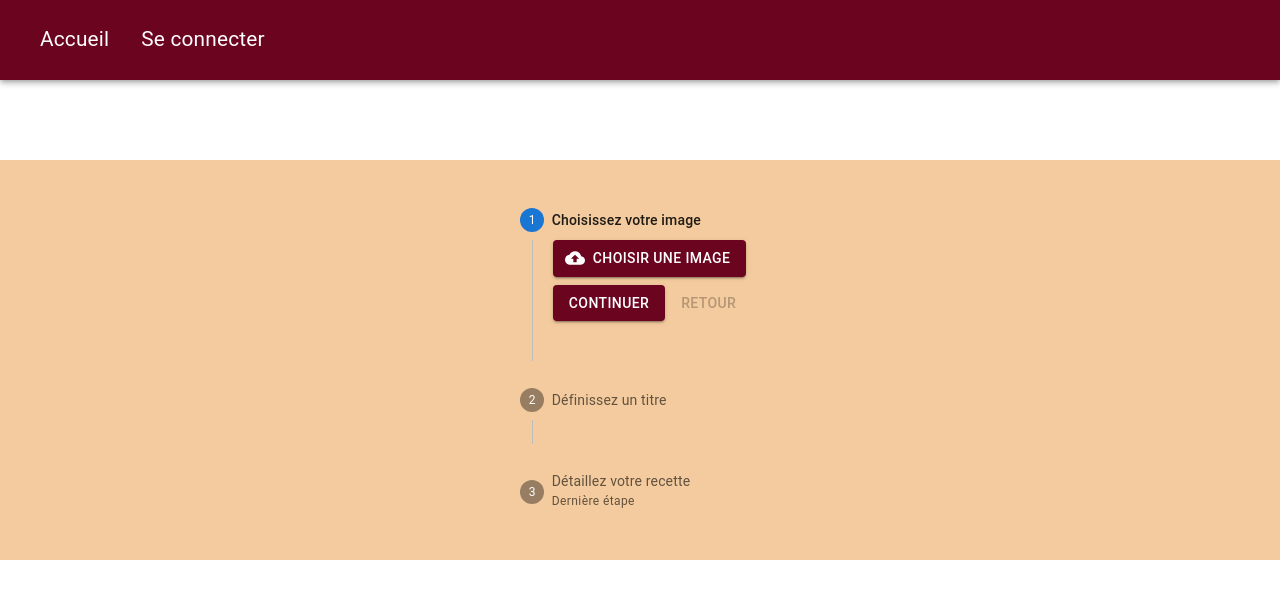
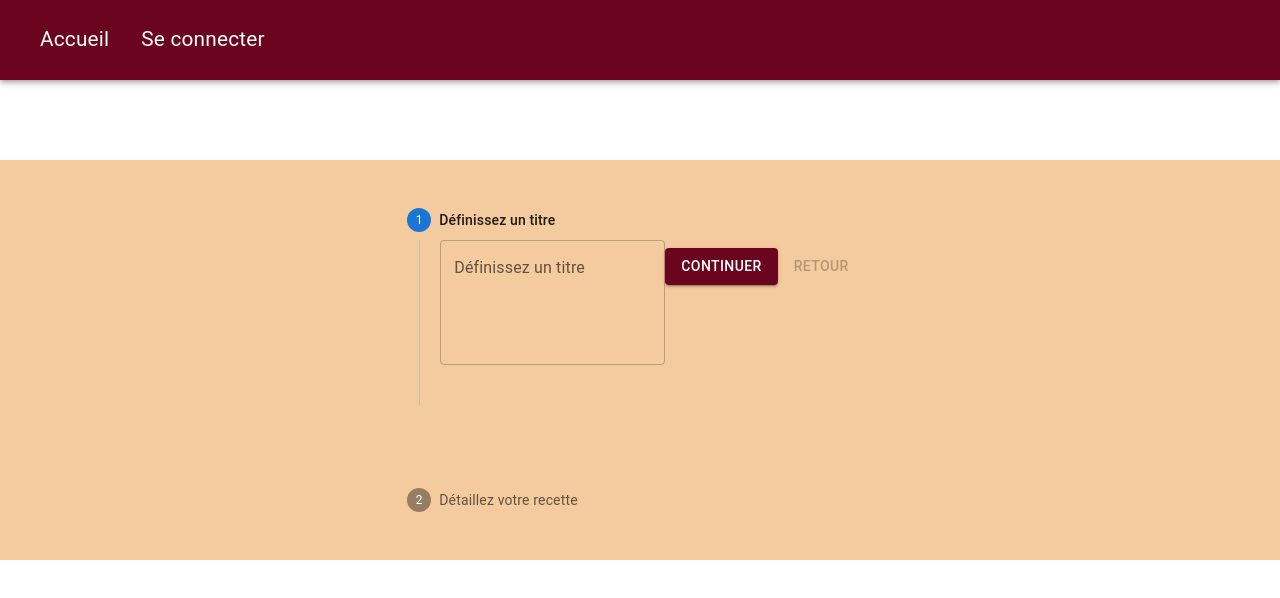
Before and after one commit to FlorianeLNT/NomNom-CookingNetwork, a React (Vite) app: page /post in a window 1280 px wide. Shown: the top 598 px of the page. Built offline with nearby package versions, Linux system fonts and the light colour scheme.

Commit message:
StandBy de l'ajout d'image à la création de post, CSS page Publier

```diff
--- a/src/Component/createCard/createCard.jsx
+++ b/src/Component/createCard/createCard.jsx
@@ -9,16 +9,16 @@ import Paper from "@mui/material/Paper";
 import Typography from "@mui/material/Typography";
 import TextField from "@mui/material/TextField";
 import { styled } from "@mui/material/styles";
-import CloudUploadIcon from "@mui/icons-material/CloudUpload";
+// import CloudUploadIcon from "@mui/icons-material/CloudUpload";
 import { useState } from "react";
 import { useNavigate } from "react-router-dom";
 import NavBar from "../NavBar/NavBar";
 import "./CreateCard.css";
 
 const steps = [
-  {
-    label: "Choisissez votre image",
-  },
+  // {
+  //   label: "Choisissez votre image",
+  // },
   {
     label: "Définissez un titre",
   },
@@ -108,9 +108,9 @@ function CreateCard(props) {
   };
 
   const CreateCard = (step, index) => {
-    if (index === 0) {
-      return <InputFileUpload />;
-    }
+    // if (index === 0) {
+    //   return <InputFileUpload />;
+    // }
     if (index === 1) {
       return (
         <div>
@@ -142,35 +142,35 @@ function CreateCard(props) {
     }
   };
 
-  const InputFileUpload = () => {
-    return (
-      <div>
-        <Button
-          component="label"
-          variant="contained"
-          startIcon={<CloudUploadIcon />}
-          sx={{
-            backgroundColor: "#6b041f",
-            "&:hover": { backgroundColor: "#921738" },
-          }}
-        >
-          Choisir une image
-          <VisuallyHiddenInput
-            type="file"
-            accept="image/*"
-            onChange={handleFileChange}
-          />
-        </Button>
-        {selectedFile && (
-          <div>
-            <Typography variant="body1">
-              Image choisie : {selectedFile.name}
-            </Typography>
-          </div>
-        )}
-      </div>
-    );
-  };
+  // const InputFileUpload = () => {
+  //   return (
+  //     <div>
+  //       <Button
+  //         component="label"
+  //         variant="contained"
+  //         startIcon={<CloudUploadIcon />}
+  //         sx={{
+  //           backgroundColor: "#6b041f",
+  //           "&:hover": { backgroundColor: "#921738" },
+  //         }}
+  //       >
+  //         Choisir une image
+  //         <VisuallyHiddenInput
+  //           type="file"
+  //           accept="image/*"
+  //           onChange={handleFileChange}
+  //         />
+  //       </Button>
+  //       {selectedFile && (
+  //         <div>
+  //           <Typography variant="body1">
+  //             Image choisie : {selectedFile.name}
+  //           </Typography>
+  //         </div>
+  //       )}
+  //     </div>
+  //   );
+  // };
 
   return (
     <div>
@@ -231,7 +231,7 @@ function CreateCard(props) {
           ))}
         </Stepper>
         {activeStep === steps.length && (
-          <Paper square elevation={0} sx={{ p: 3 }}>
+          <Paper square elevation={0} sx={{ p: 3, backgroundColor: "#f4cb9e" }}>
             <Button
               type="submit"
               onClick={handlePublish}
```
